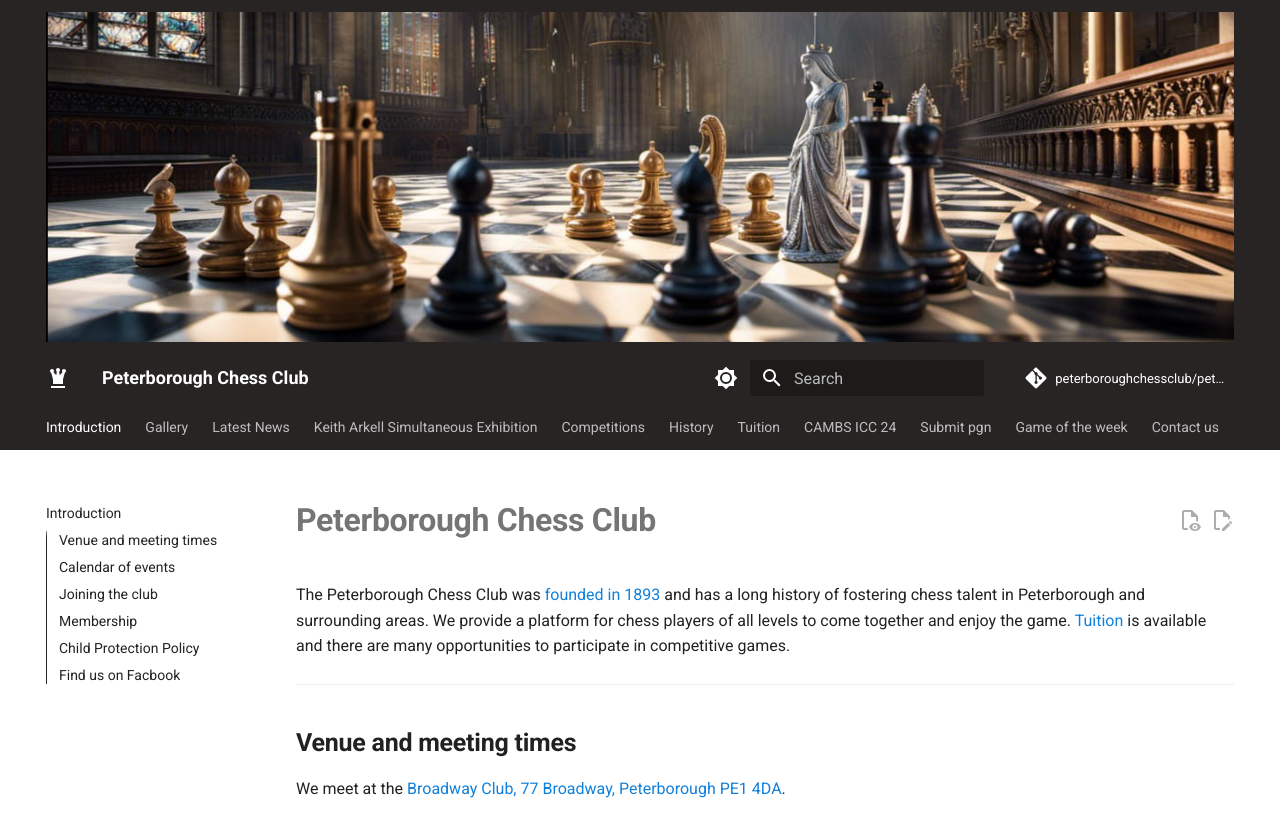
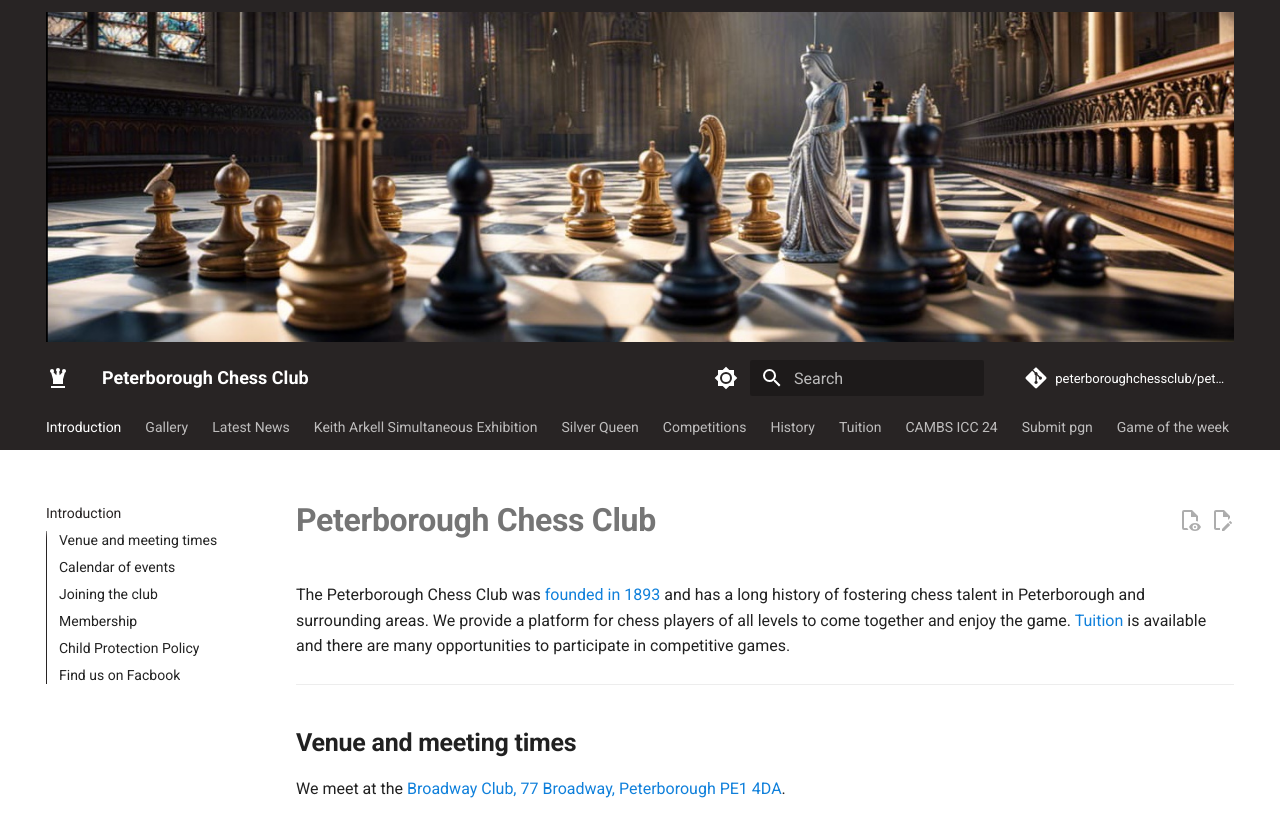
Before and after one commit to peterboroughchessclub/site, an MkDocs documentation site: the page built from docs/index.md, in a window 1280 px wide and 900 px high, cut to the strip 0-813 px from the top of the window. Built offline with MkDocs 1.6.1 and Material for MkDocs 9.7.7, drawn with Linux system fonts in a browser that asks for light colours; comment, search, counter and statistics services are not loaded.

Commit message:
Update mkdocs.yml

```diff
--- a/mkdocs.yml
+++ b/mkdocs.yml
@@ -104,6 +104,7 @@ nav:
     - Gallery: gallery.md
     - Latest News: news.md
     - Keith Arkell Simultaneous Exhibition: KeithAskellSimultaneousExhibition.md
+    - Silver Queen: SilverQueen11September2025.md
     - Competitions: competitions.md
     - History: history.md
     - Tuition: tutorials.md
```
